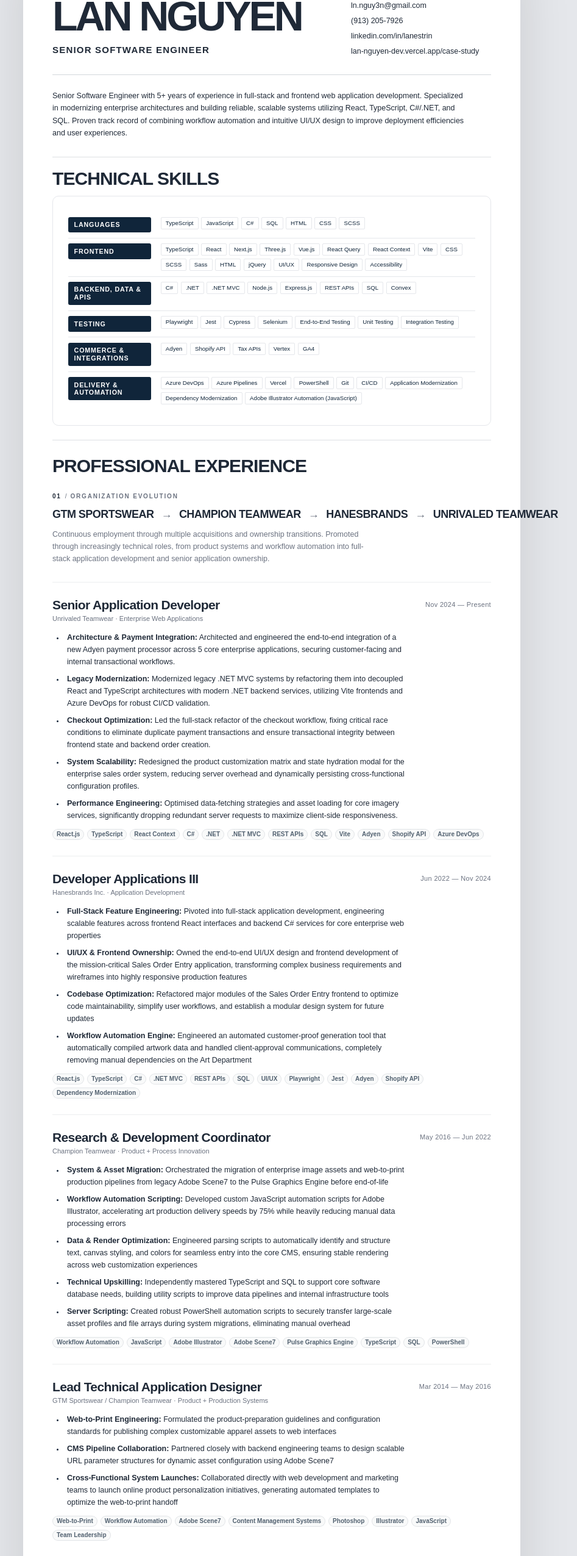
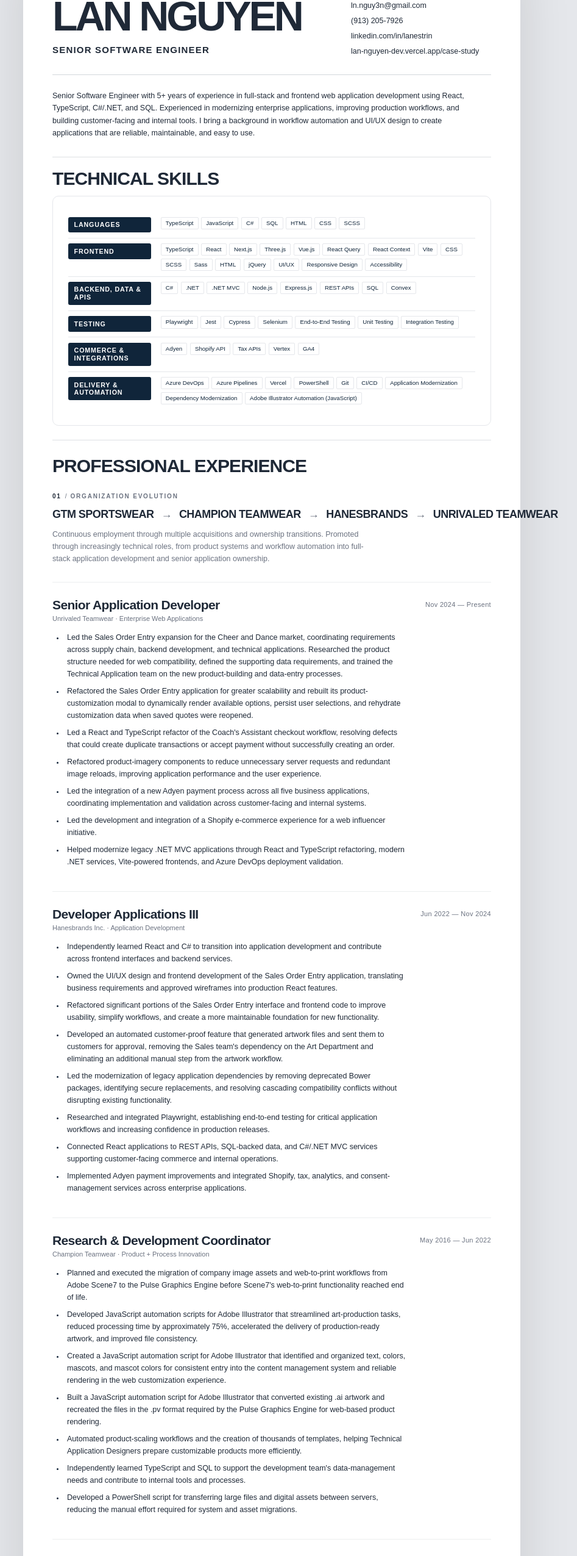
Before and after one commit to lanestrin/portfolio, a React (Vite) app: page /resume in a window 1280 px wide. Shown: the part 170-2721 px from the top of the page at 61% size, without its empty margins (194-1141 px from the left). Built offline with nearby package versions, Linux system fonts and the light colour scheme.

Commit message:
Update resume content

```diff
--- a/src/data/experience.ts
+++ b/src/data/experience.ts
@@ -25,105 +25,67 @@ export const experience: Experience[] = [
 				company: "Unrivaled Teamwear",
 				period: "Nov 2024 — Present",
 				meta: "Enterprise Web Applications",
-				summary:
-					"Develop, maintain, and support five business applications, including three customer-facing websites and two internal tools. Lead full-stack modernization, architecture, integrations, testing, deployment, and production support using React, TypeScript, C#/.NET, SQL, REST APIs, and Azure DevOps.",
+				summary: "",
 				bullets: [
-					"Architecture & Payment Integration: Architected and engineered the end-to-end integration of a new Adyen payment processor across 5 core enterprise applications, securing customer-facing and internal transactional workflows.",
-					"Legacy Modernization: Modernized legacy .NET MVC systems by refactoring them into decoupled React and TypeScript architectures with modern .NET backend services, utilizing Vite frontends and Azure DevOps for robust CI/CD validation.",
-					"Checkout Optimization: Led the full-stack refactor of the checkout workflow, fixing critical race conditions to eliminate duplicate payment transactions and ensure transactional integrity between frontend state and backend order creation.",
-					"System Scalability: Redesigned the product customization matrix and state hydration modal for the enterprise sales order system, reducing server overhead and dynamically persisting cross-functional configuration profiles.",
-					"Performance Engineering: Optimised data-fetching strategies and asset loading for core imagery services, significantly dropping redundant server requests to maximize client-side responsiveness.",
+					"Led the Sales Order Entry expansion for the Cheer and Dance market, coordinating requirements across supply chain, backend development, and technical applications. Researched the product structure needed for web compatibility, defined the supporting data requirements, and trained the Technical Application team on the new product-building and data-entry processes.",
+					"Refactored the Sales Order Entry application for greater scalability and rebuilt its product-customization modal to dynamically render available options, persist user selections, and rehydrate customization data when saved quotes were reopened.",
+					"Led a React and TypeScript refactor of the Coach's Assistant checkout workflow, resolving defects that could create duplicate transactions or accept payment without successfully creating an order.",
+					"Refactored product-imagery components to reduce unnecessary server requests and redundant image reloads, improving application performance and the user experience.",
+					"Led the integration of a new Adyen payment process across all five business applications, coordinating implementation and validation across customer-facing and internal systems.",
+					"Led the development and integration of a Shopify e-commerce experience for a web influencer initiative.",
+					"Helped modernize legacy .NET MVC applications through React and TypeScript refactoring, modern .NET services, Vite-powered frontends, and Azure DevOps deployment validation.",
 				],
-				stack: [
-					"React.js",
-					"TypeScript",
-					"React Context",
-					"C#",
-					".NET",
-					".NET MVC",
-					"REST APIs",
-					"SQL",
-					"Vite",
-					"Adyen",
-					"Shopify API",
-					"Azure DevOps",
-				],
+				stack: [],
 			},
 			{
 				role: "Developer Applications III",
 				company: "Hanesbrands Inc.",
 				period: "Jun 2022 — Nov 2024",
 				meta: "Application Development",
-				summary:
-					"Developed and modernized applications supporting sales, payments, commerce, and internal business operations. Worked across React and TypeScript interfaces, C#/.NET MVC services, SQL, REST APIs, and third-party integrations while collaborating with sales teams, stakeholders, and product owners.",
+				summary: "",
 				bullets: [
-					"Full-Stack Feature Engineering: Pivoted into full-stack application development, engineering scalable features across frontend React interfaces and backend C# services for core enterprise web properties",
-					"UI/UX & Frontend Ownership: Owned the end-to-end UI/UX design and frontend development of the mission-critical Sales Order Entry application, transforming complex business requirements and wireframes into highly responsive production features",
-					"Codebase Optimization: Refactored major modules of the Sales Order Entry frontend to optimize code maintainability, simplify user workflows, and establish a modular design system for future updates",
-					"Workflow Automation Engine: Engineered an automated customer-proof generation tool that automatically compiled artwork data and handled client-approval communications, completely removing manual dependencies on the Art Department",
+					"Independently learned React and C# to transition into application development and contribute across frontend interfaces and backend services.",
+					"Owned the UI/UX design and frontend development of the Sales Order Entry application, translating business requirements and approved wireframes into production React features.",
+					"Refactored significant portions of the Sales Order Entry interface and frontend code to improve usability, simplify workflows, and create a more maintainable foundation for new functionality.",
+					"Developed an automated customer-proof feature that generated artwork files and sent them to customers for approval, removing the Sales team's dependency on the Art Department and eliminating an additional manual step from the artwork workflow.",
+					"Led the modernization of legacy application dependencies by removing deprecated Bower packages, identifying secure replacements, and resolving cascading compatibility conflicts without disrupting existing functionality.",
+					"Researched and integrated Playwright, establishing end-to-end testing for critical application workflows and increasing confidence in production releases.",
+					"Connected React applications to REST APIs, SQL-backed data, and C#/.NET MVC services supporting customer-facing commerce and internal operations.",
+					"Implemented Adyen payment improvements and integrated Shopify, tax, analytics, and consent-management services across enterprise applications.",
 				],
-				stack: [
-					"React.js",
-					"TypeScript",
-					"C#",
-					".NET MVC",
-					"REST APIs",
-					"SQL",
-					"UI/UX",
-					"Playwright",
-					"Jest",
-					"Adyen",
-					"Shopify API",
-					"Dependency Modernization",
-				],
+				stack: [],
 			},
 			{
 				role: "Research & Development Coordinator",
 				company: "Champion Teamwear",
 				period: "May 2016 — Jun 2022",
 				meta: "Product + Process Innovation",
-				summary:
-					"Supported production systems through JavaScript automation, PowerShell scripting, software maintenance, and platform migration. Developed tools that reduced manual work and improved artwork preparation, template creation, and web-to-print production while partnering with engineering, IT, and business teams to keep systems stable and current.",
+				summary: "",
 				bullets: [
-					"System & Asset Migration: Orchestrated the migration of enterprise image assets and web-to-print production pipelines from legacy Adobe Scene7 to the Pulse Graphics Engine before end-of-life",
-					"Workflow Automation Scripting: Developed custom JavaScript automation scripts for Adobe Illustrator, accelerating art production delivery speeds by 75% while heavily reducing manual data processing errors",
-					"Data & Render Optimization: Engineered parsing scripts to automatically identify and structure text, canvas styling, and colors for seamless entry into the core CMS, ensuring stable rendering across web customization experiences",
-					"Technical Upskilling: Independently mastered TypeScript and SQL to support core software database needs, building utility scripts to improve data pipelines and internal infrastructure tools",
-					"Server Scripting: Created robust PowerShell automation scripts to securely transfer large-scale asset profiles and file arrays during system migrations, eliminating manual overhead",
+					"Planned and executed the migration of company image assets and web-to-print workflows from Adobe Scene7 to the Pulse Graphics Engine before Scene7's web-to-print functionality reached end of life.",
+					"Developed JavaScript automation scripts for Adobe Illustrator that streamlined art-production tasks, reduced processing time by approximately 75%, accelerated the delivery of production-ready artwork, and improved file consistency.",
+					"Created a JavaScript automation script for Adobe Illustrator that identified and organized text, colors, mascots, and mascot colors for consistent entry into the content management system and reliable rendering in the web customization experience.",
+					"Built a JavaScript automation script for Adobe Illustrator that converted existing .ai artwork and recreated the files in the .pv format required by the Pulse Graphics Engine for web-based product rendering.",
+					"Automated product-scaling workflows and the creation of thousands of templates, helping Technical Application Designers prepare customizable products more efficiently.",
+					"Independently learned TypeScript and SQL to support the development team's data-management needs and contribute to internal tools and processes.",
+					"Developed a PowerShell script for transferring large files and digital assets between servers, reducing the manual effort required for system and asset migrations.",
 				],
-				stack: [
-					"Workflow Automation",
-					"JavaScript",
-					"Adobe Illustrator",
-					"Adobe Scene7",
-					"Pulse Graphics Engine",
-					"TypeScript",
-					"SQL",
-					"PowerShell",
-				],
+				stack: [],
 			},
 			{
 				role: "Lead Technical Application Designer",
 				company: "GTM Sportswear / Champion Teamwear",
 				period: "Mar 2014 — May 2016",
 				meta: "Product + Production Systems",
-				summary:
-					"Led technical design operations and a team responsible for web-based visual assets, product imagery, 3D preparation, web-to-print templates, and automated garment-scaling workflows. Partnered with design, marketing, product, and development teams to launch digital customization programs, support third-party integrations, and improve production delivery.",
+				summary: "",
 				bullets: [
-					"Web-to-Print Engineering: Formulated the product-preparation guidelines and configuration standards for publishing complex customizable apparel assets to web interfaces",
-					"CMS Pipeline Collaboration: Partnered closely with backend engineering teams to design scalable URL parameter structures for dynamic asset configuration using Adobe Scene7",
-					"Cross-Functional System Launches: Collaborated directly with web development and marketing teams to launch online product personalization initiatives, generating automated templates to optimize the web-to-print handoff",
+					"Researched and developed the product-preparation workflow for publishing customizable sublimated products on the web, establishing a consistent process for preparing digital assets and templates.",
+					"Created step-by-step training guides and trained team members to prepare products for web-based customization.",
+					"Collaborated with developers on the backend content management system and helped define URL parameter structures compatible with Adobe Scene7.",
+					"Designed the product-scaling workflow used in production, streamlining the web-to-print handoff and improving turnaround times.",
+					"Partnered with marketing and web development teams to launch digital customization programs and improve supporting workflows and documentation.",
 				],
-				stack: [
-					"Web-to-Print",
-					"Workflow Automation",
-					"Adobe Scene7",
-					"Content Management Systems",
-					"Photoshop",
-					"Illustrator",
-					"JavaScript",
-					"Team Leadership",
-				],
+				stack: [],
 			},
 		],
 	},
--- a/src/data/profile.ts
+++ b/src/data/profile.ts
@@ -19,7 +19,7 @@ export const profile: Profile = {
 	title: "Senior Software Engineer",
 	subTitle: "Full-Stack Experience | Frontend Focus",
 	summary:
-		"Senior Software Engineer with 5+ years of experience in full-stack and frontend web application development. Specialized in modernizing enterprise architectures and building reliable, scalable systems utilizing React, TypeScript, C#/.NET, and SQL. Proven track record of combining workflow automation and intuitive UI/UX design to improve deployment efficiencies and user experiences.",
+		"Senior Software Engineer with 5+ years of experience in full-stack and frontend web application development using React, TypeScript, C#/.NET, and SQL. Experienced in modernizing enterprise applications, improving production workflows, and building customer-facing and internal tools. I bring a background in workflow automation and UI/UX design to create applications that are reliable, maintainable, and easy to use.",
 	contact: {
 		email: "ln.nguy3n@gmail.com",
 		phone: "(913) 205-7926",
```
Also changed, not shown: 1 other file (tests, documents, lock files or other folders).
